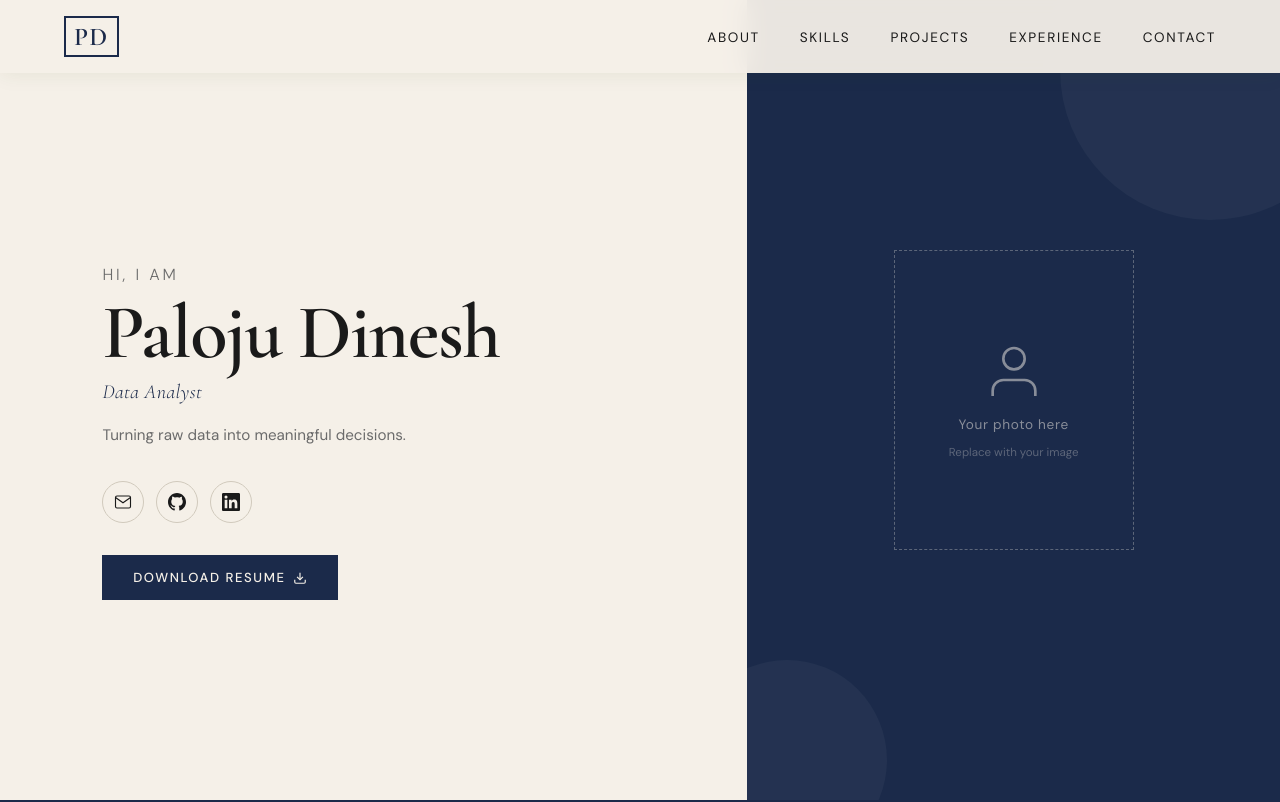
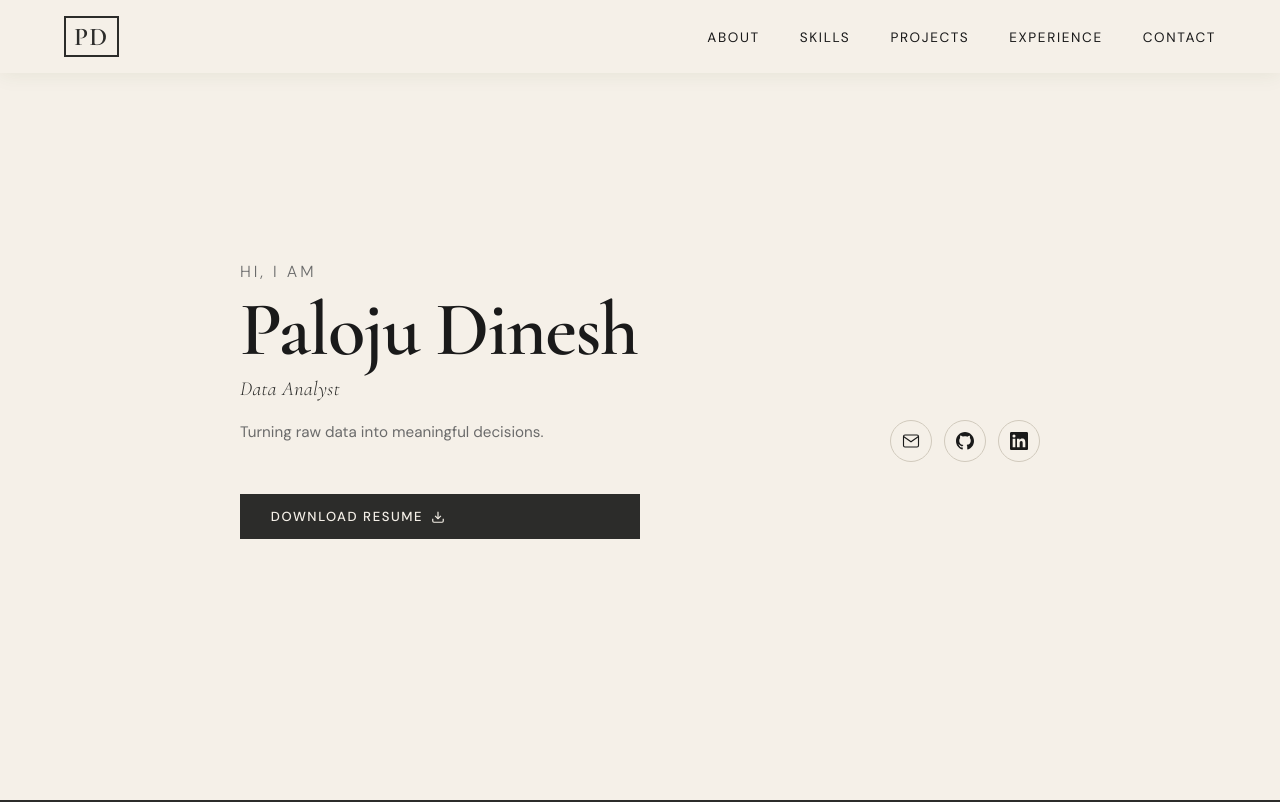
Before and after one commit to Dinesh393/dinesh-paloju-portfolio, a React (Vite) app: page / in a window 1280 px wide. Shown: the top 802 px of the page. Built offline with nearby package versions, Linux system fonts and the light colour scheme.

Commit message:
Updated Hero page section

```diff
--- a/src/components/Hero.jsx
+++ b/src/components/Hero.jsx
@@ -42,19 +42,7 @@ const Hero = () => {
         </div>
       </div>
 
-      {/* Right panel - forest green, 40% */}
-      <div className={styles.rightPanel}>
-        <div className={styles.photoPlaceholder}>
-          <div className={styles.photoInner}>
-            <svg width="64" height="64" viewBox="0 0 24 24" fill="none" stroke="currentColor" strokeWidth="1">
-              <path d="M20 21v-2a4 4 0 0 0-4-4H8a4 4 0 0 0-4 4v2"/>
-              <circle cx="12" cy="7" r="4"/>
-            </svg>
-            <p>Your photo here</p>
-            <span>Replace with your image</span>
-          </div>
-        </div>
-      </div>
+
 
     </section>
   );
--- a/src/components/Hero.module.css
+++ b/src/components/Hero.module.css
@@ -7,11 +7,13 @@
 
 /* Left: 62% off-white */
 .leftPanel {
-  width: 62%;
+  width: 100%;
   background: var(--offwhite);
   display: flex;
   align-items: center;
-  padding: 8rem 6% 4rem 8%;
+  justify-content: center;
+  min-height: 100vh;
+  padding: 6rem 8%;
   position: relative;
 }
 
@@ -49,8 +51,56 @@
 }
 
 .leftContent {
-  max-width: 520px;
+  width: 100%;
+  max-width: 800px;
+  display: grid;
+  grid-template-columns: 1fr 1fr;
+  grid-template-rows: auto auto auto auto;
+  gap: 0;
   animation: fadeUp 0.9s ease forwards;
+}
+
+.leftContent .greeting {
+  grid-column: 1 / -1;
+}
+
+.leftContent .name {
+  grid-column: 1 / -1;
+}
+
+.leftContent .role {
+  grid-column: 1 / -1;
+}
+
+.leftContent .tagline {
+  grid-column: 1;
+  max-width: 100%;
+  padding-right: 3rem;
+}
+
+.leftContent .socialLinks {
+  grid-column: 2;
+  justify-content: flex-end;
+  align-items: flex-start;
+}
+
+.resumeBtn {
+  display: inline-flex;
+  align-items: center;
+  gap: 0.5rem;
+  padding: 0.75rem 1.8rem;
+  background: var(--green);
+  color: var(--offwhite);
+  font-family: var(--font-body);
+  font-size: 0.82rem;
+  font-weight: 500;
+  letter-spacing: 0.12em;
+  text-transform: uppercase;
+  border: 2px solid var(--green);
+  cursor: pointer;
+  transition: var(--transition);
+  position: relative;
+  overflow: hidden;
 }
 
 @keyframes fadeUp {
@@ -224,3 +274,69 @@
   .name { font-size: 2.8rem; }
   .photoPlaceholder { width: 180px; height: 240px; }
 }
+
+/* Data Visual */
+.dataVisual {
+  width: 100%;
+  height: 100%;
+  display: flex;
+  align-items: center;
+  justify-content: center;
+  padding: 2rem;
+  position: relative;
+  z-index: 1;
+}
+
+.dataSvg {
+  width: 100%;
+  max-width: 300px;
+}
+
+/* Bar animation */
+@keyframes growUp {
+  from { transform: scaleY(0); transform-origin: bottom; }
+  to   { transform: scaleY(1); transform-origin: bottom; }
+}
+
+.bar {
+  animation: growUp 0.6s ease forwards;
+  transform-origin: bottom;
+  transform: scaleY(0);
+}
+
+.barTop {
+  animation: growUp 0.6s ease forwards;
+  transform-origin: bottom;
+  transform: scaleY(0);
+}
+
+/* Line animation */
+@keyframes drawLine {
+  to { stroke-dashoffset: 0; }
+}
+
+.line {
+  animation: drawLine 1s 0.6s ease forwards;
+}
+
+/* Dot animation */
+@keyframes popIn {
+  from { opacity: 0; transform: scale(0); }
+  to   { opacity: 1; transform: scale(1); }
+}
+
+.dot {
+  opacity: 0;
+  animation: popIn 0.3s ease forwards;
+}
+
+/* Stat card animation */
+@keyframes fadeSlideIn {
+  from { opacity: 0; transform: translateY(10px); }
+  to   { opacity: 1; transform: translateY(0); }
+}
+
+.statCard {
+  opacity: 0;
+  animation: fadeSlideIn 0.5s ease forwards;
+}
--- a/src/components/Projects.module.css
+++ b/src/components/Projects.module.css
@@ -54,9 +54,7 @@
   border-top: 1px solid #d0c9bc;
 }
 
-.projectItem:hover {
-  padding-left: 1rem;
-}
+
 
 .projectNumber {
   font-family: var(--font-display);
--- a/src/styles/globals.css
+++ b/src/styles/globals.css
@@ -12,10 +12,10 @@ body::-webkit-scrollbar {
 }
 
 :root {
-  --green: #1B2A4A;
-  --green-mid: #2D4270;
-  --green-light: #3D5A8A;
-  --accent: #4A90D9;
+  --green: #2C2C2A;
+  --green-mid: #444441;
+  --green-light: #5F5E5A;
+  --accent: #B4B2A9;
   --offwhite: #F5F0E8;
   --offwhite-dim: #ede7d9;
   --text-dark: #1a1a1a;
```
